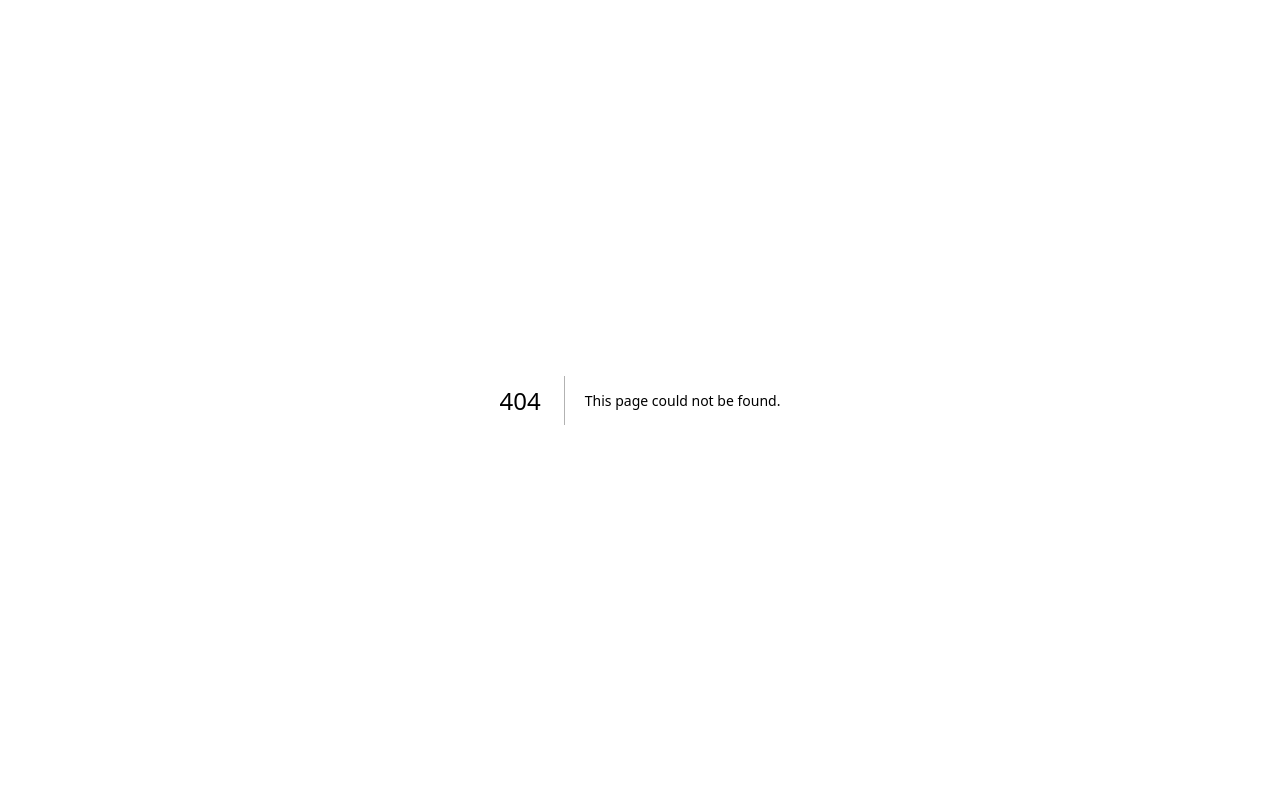
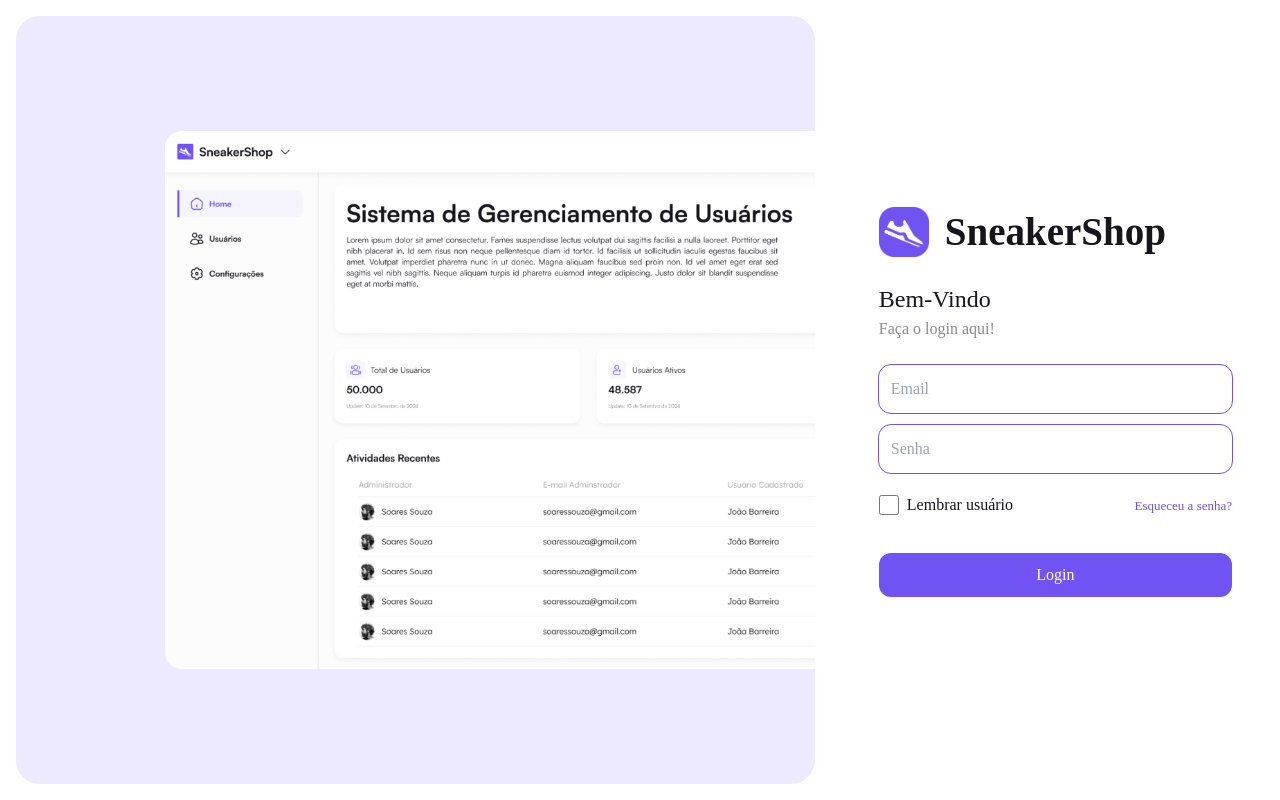
Before and after one commit to arthurpestana/projeto-techtins, a Next.js app: page /auth/login in a window 1280 px wide. Before the commit this address had no page. Built offline with nearby package versions, Linux system fonts and the light colour scheme.

Commit message:
login page

```diff
--- /dev/null
+++ b/src/app/auth/login/login.css
@@ -0,0 +1,91 @@
+@import url('../../globals.css');
+
+* {
+  font-family: "Satoshi-Variable";
+  color: #16151C;
+}
+
+.container-login {
+  display: flex;
+  align-items: center;
+  height: 100dvh;
+  width: 100dvw;
+  gap: 32px;
+  padding: 16px;
+  position: relative;
+  background-color: #fff;
+}
+
+.login__image {
+  display: flex;
+  align-items: center;
+  justify-content: end;
+  width: 100%;
+  height: 100%;
+  position: relative;
+  background-color: #7152F320;
+  padding: 32px 0px 32px 32px;
+  border-radius: 24px;
+}
+
+.login__box {
+  width: 50%;
+  display: flex;
+  flex-direction: column;
+  gap: 24px;
+  padding: 32px;
+  border-radius: 12px;
+}
+
+.login__header {
+  display: flex;
+  flex-direction: column;
+  gap: 20px;
+}
+
+.header__title {
+  display: flex;
+  align-items: center;
+  gap: 16px;
+}
+
+.header__title h1 {
+  font-family: 'Satoshi-Variable';
+  font-weight: 700;
+  font-size: 39px;
+}
+
+.header__info h2 {
+  font-weight: 500;
+  font-size: 24px;
+}
+
+.header__info p {
+  font-weight: 300;
+  font-size: 16px;
+  color: #16151C80;
+}
+
+.login__form {
+  width: 100%;
+  display: flex;
+  flex-direction: column;
+  gap: 12px;
+}
+
+.form__remember-forgot {
+  display: flex;
+  align-items: center;
+  justify-content: space-between;
+  margin-top: 8px;
+}
+
+.form__remember-forgot a {
+  font-size: 13px;
+  color: #7152F3;
+  cursor: pointer;
+}
+
+.form__button {
+  margin-top: 24px;
+}
--- /dev/null
+++ b/src/app/auth/login/page.tsx
@@ -0,0 +1,61 @@
+'use client'
+
+import { FormEvent, useState } from 'react';
+import Image from 'next/image';
+import { redirect, useRouter } from 'next/navigation';
+
+import './login.css';
+import '../../globals.css';
+
+import InputForm from '../../../components/InputForm'
+import Button from '../../../components/Button'
+
+export default function LoginPage() {
+    const router = useRouter();
+
+    const [email, setEmail] = useState<string>('');
+    const [password, setPassword] = useState<string>('');
+
+    const handleLogin = async (e: FormEvent<HTMLFormElement>) => {
+        e.preventDefault();
+
+        // Simula uma requisição de login (substitua isso por uma chamada real à API)
+        if (email === 'admin@admin.com' && password === 'admin') {
+            // Salva um token no localStorage (simulação de autenticação)
+            localStorage.setItem('token', 'fake-token');
+            router.push('/dashboard/home');
+        }
+        else {
+            alert('Credenciais inválidas');
+        }
+    }
+
+    return (
+        <div className='container-login'>
+            <div className='login__image'>
+                <Image src={'/images/system-image.png'} alt='Sistema de Gerenciamento de Usuários' layout={"intrinsic"} width={650} height={100}/>
+            </div>
+            <div className='login__box'>
+                <div className='login__header'>
+                    <div className='header__title'>
+                        <Image src={'/images/logo.png'} alt='Logo' width={50} height={50}/>
+                        <h1>SneakerShop</h1>
+                    </div>
+                    <div className='header__info'>
+                        <h2>Bem-Vindo</h2>
+                        <p>Faça o login aqui!</p>
+                    </div>
+                </div>
+                <form onSubmit={handleLogin} className='login__form'>
+                    <InputForm type='email' placeholder='Email' onChange={(e) => setEmail(e.target.value)}/>
+                    <InputForm type='password' placeholder='Senha' onChange={(e) => setPassword(e.target.value)}/>
+                    <div className="form__remember-forgot">
+                        <InputForm type='checkbox' label='Lembrar usuário'/>
+                        <a href="#">Esqueceu a senha?</a>
+                    </div>
+                    <div className='form__button'><Button type='submit' text='Login'/></div>
+                </form>
+            </div>
+        </div>
+    );
+}
```
